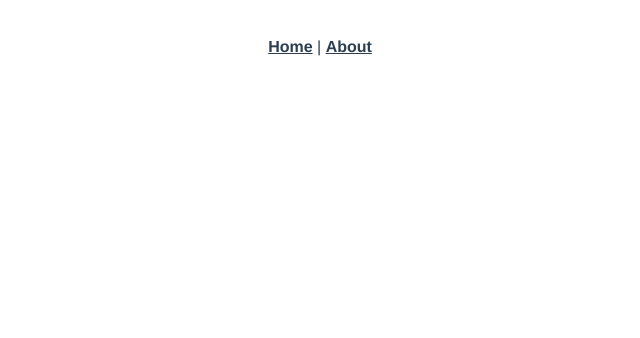
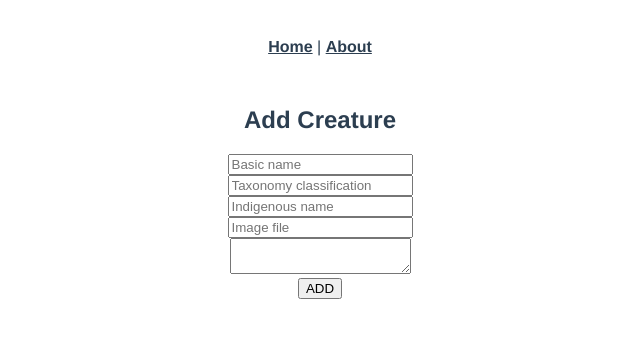
Before and after one commit to EdgarAhDzib/MothersCall, a Vue app in the folder vue_files/: page /#/save/fauna in a window 1280 px wide. Shown: the top 338 px of the page, without its empty margins (320-960 px from the left). Built offline with nearby package versions, Linux system fonts and the light colour scheme.

Commit message:
Initial component nesting and working form

```diff
--- a/vue_files/src/router.js
+++ b/vue_files/src/router.js
@@ -3,6 +3,7 @@ import Router from 'vue-router'
 import Home from './views/Home.vue'
 import About from './views/About.vue'
 import Fauna from './views/Fauna.vue'
+import FaunaForm from './views/FaunaForm.vue'
 
 Vue.use(Router)
 
@@ -22,6 +23,16 @@ export default new Router({
       path: '/fauna',
       name: 'fauna',
       component: Fauna
-    }
+    },
+    {
+	  path: '/save/fauna',
+	  name: 'fauna_create',
+	  component: FaunaForm
+	},
+    {
+	  path: '/edit/fauna/:id',
+	  name: 'fauna_edit',
+	  component: FaunaForm
+	}
   ]
 })
--- a/vue_files/src/views/Fauna.vue
+++ b/vue_files/src/views/Fauna.vue
@@ -1,14 +1,24 @@
 <template>
   <div class="fauna">
     <h1>Fauna of Mother's Call</h1>
+    <div class="addCreature">
+		<fauna-form></fauna-form>
+    </div>
     <div v-for="animal in fauna" :key="animal.id">
 		<h3>{{animal.name}} : <em>{{animal.indigenous}}</em></h3>
     </div>
   </div>
 </template>
 <script>
-	import axios from 'axios'
+	import axios from 'axios';
+	import FaunaForm from "./FaunaForm.vue";
+	// This is throwing an "unexpected require" error
+	// var FaunaForm = require('./FaunaForm');
 	export default {
+		components: {
+			"fauna-form": FaunaForm
+		},
+		name: "fauna",
 		mounted(){
 			axios.get('http://127.0.0.1:8000/motherscnotes/fauna')
 			.then((response) => {
@@ -18,7 +28,7 @@
 		},
 		data() {
 			return {
-				fauna: []
+				fauna: [],
 			}
 		}
 	}
--- /dev/null
+++ b/vue_files/src/views/FaunaForm.vue
@@ -0,0 +1,55 @@
+<template>
+    <div class="faunaCreate">
+    <h2>{{title}}</h2>
+		<form>
+			<input v-model="creatureName" name="name" placeholder="Basic name"/><br/>
+			<input v-model="creatureClass" name="classification" placeholder="Taxonomy classification"/><br/>
+			<input v-model="creatureIndigenous" name="indigenous" placeholder="Indigenous name"/><br/>
+			<input v-model="creatureImage" name="image" placeholder="Image file"/><br/>
+			<textarea v-model="creatureDesc" name="notes"></textarea><br/>
+			<button @click.prevent="addCreature" type="button" name="button">ADD</button>
+			<br/>
+		</form>
+    </div>
+</template>
+<script>
+	import axios from 'axios'
+	export default {
+		name: "fauna_create",
+		mounted(){
+		},
+		data() {
+			return {
+				title: "Add Creature",
+				creatureName: "",
+				creatureClass: "",
+				creatureIndigenous: "",
+				creatureImage: "",
+				creatureDesc: "",
+			}
+		},
+		methods: {
+			addCreature(){
+				var data = {
+					name: this.creatureName,
+					classification: this.creatureClass,
+					indigenous: this.creatureIndigenous,
+					image: this.creatureImage,
+					notes: this.creatureDesc
+				}
+				var router=this.$router;
+				console.log(data);
+				axios.post('http://127.0.0.1:8000/motherscnotes/faunapost/', data)
+				.then((response) => {
+					console.log(response);
+					if (response.statusText == "Created") {
+						router.push("/fauna");
+					} else {
+						console.log("error " + response.data);
+						alert("Error in post");
+					}
+				})
+			}
+		}
+	}
+</script>
```
